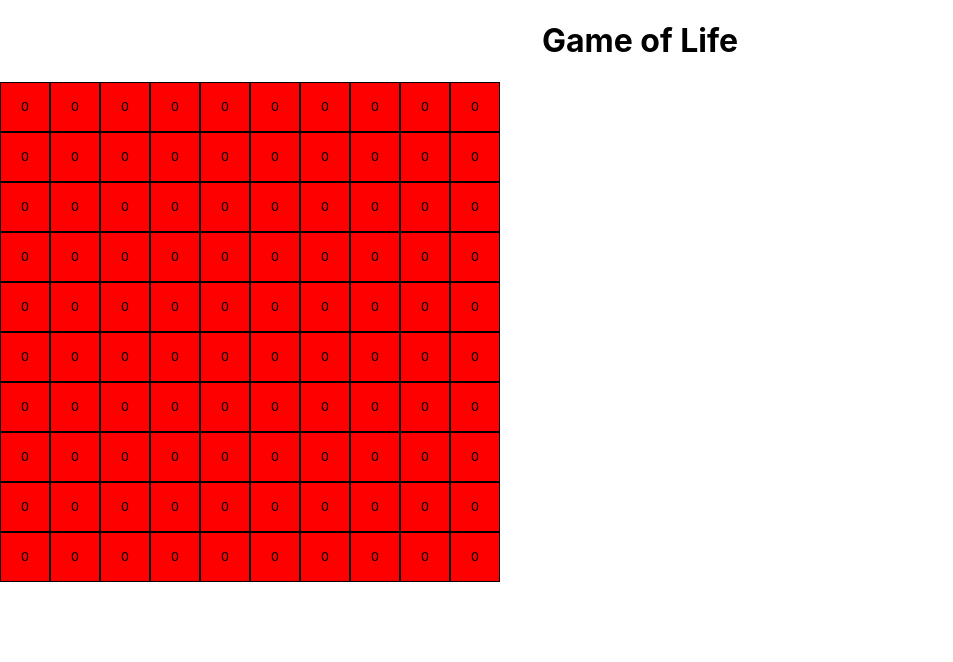
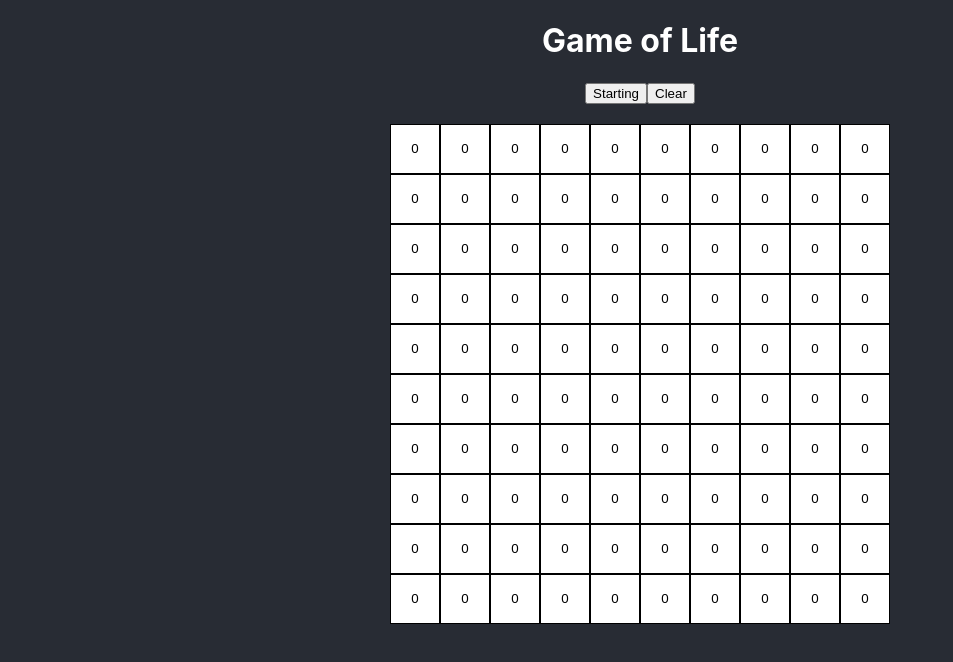
Before and after one commit to CovaciRao/GameOfLife, a React (Create React App) app: page / in a window 1280 px wide. Shown: the top 662 px of the page, without its empty margins (0-953 px from the left). Built offline with nearby package versions, Linux system fonts and the light colour scheme.

Commit message:
adding toggle start and clear button and new styles

```diff
--- a/src/App.css
+++ b/src/App.css
@@ -37,21 +37,30 @@
   }
 }
 
+body {
+  background-color: #282c34;
+}
+
 .matrix {
-  margin: 0 auto;
+  margin-top:20px;
 }
 
 .rows {
   display: flex;
+  justify-content: center;
+}
+
+h1 {
+  color: white;
 }
 
 .cell {
   width: 50px;
   height: 50px;
-  background-color: red;
+  background-color: white;
   border: 1px solid black;
 }
 
 .cell-alive{
-  background-color: black;;
+  background-color: fuchsia;
 }
--- a/src/components/Matrix/Matrix.tsx
+++ b/src/components/Matrix/Matrix.tsx
@@ -3,7 +3,8 @@ import React, { Component } from 'react';
 
 
 interface State {
-  matrix: boolean[][];
+  matrix: boolean[][],
+  gameState: boolean,
 }
 
 class Matrix extends Component<{}, State> {
@@ -11,6 +12,7 @@ class Matrix extends Component<{}, State> {
     super(props);
     this.state = {
       matrix: this.fillArray(),
+      gameState: false,
     }
 }
 
@@ -22,6 +24,19 @@ fillArray = () => {
   return newMatrix;
 }
 
+handleStartGame = (ev: React.MouseEvent<HTMLButtonElement>) => {
+  const currentState = this.state.gameState;
+  this.setState({
+    gameState: !currentState,
+  })
+}
+
+handleClear  = (ev: React.MouseEvent<HTMLButtonElement>) => {
+  this.setState({
+    matrix: this.fillArray(),
+  })
+}
+
 handleChange = (ev: React.MouseEvent<HTMLButtonElement>, indexColumn: number, indexRow: number) => {
   const matrixClone = this.state.matrix;
   matrixClone[indexRow][indexColumn] = !matrixClone[indexRow][indexColumn];
@@ -29,6 +44,7 @@ handleChange = (ev: React.MouseEvent<HTMLButtonElement>, indexColumn: number, in
   this.setState({
     matrix: matrixClone.slice()
   })
+
 }
 
 getNeighbours(indexRow: number, indexColumn: number) {
@@ -89,6 +105,14 @@ getNeighbours(indexRow: number, indexColumn: number) {
     left= m[indexRow][indexColumn-1];
     lefBottom = m[indexRow+1][indexColumn-1];
     bottom = m[indexRow+1][indexColumn];
+  } else if(indexRow == lengthRow -1 && indexColumn == lengthRow -1) {
+    leftTop = m[indexRow-1][indexColumn-1];
+    left= m[indexRow][indexColumn-1];
+    top = m[indexRow-1][indexColumn];
+  } else if(indexRow == lengthRow -1 && indexColumn == 0) {
+    top = m[indexRow-1][indexColumn];
+    rightTop = m[indexRow-1][indexColumn+1];
+    right = m[indexRow][indexColumn+1];
   }
 
   neighbours.push(top)
@@ -103,42 +127,6 @@ getNeighbours(indexRow: number, indexColumn: number) {
   console.log(neighbours)
   console.log('row',lengthColumn)
   console.log('col',lengthRow)
-
-
-  // if(indexRow == 0) {
-  //   var left= m[indexRow][indexColumn-1];
-  //   var lefBottom = m[indexRow+1][indexColumn-1];
-  //   var bottom = m[indexRow+1][indexColumn];
-  //   var right = m[indexRow][indexColumn+1];
-  //   var rightBottom = m[indexRow+1][indexColumn+1];
-  // }
-
-  // if(indexRow == lengthColumn - 1) {
-  //   var leftTop = m[indexRow-1][indexColumn-1];
-  //   var left= m[indexRow][indexColumn-1];
-  //   var top = m[indexRow-1][indexColumn];
-  //   var rightTop = m[indexRow+1][indexColumn+1];
-  //   var right = m[indexRow][indexColumn+1];
-  // }
-
-  // if(indexColumn == 0) {
-  //   var top = m[indexRow-1][indexColumn];
-  //   var bottom = m[indexRow+1][indexColumn];
-  //   var rightTop = m[indexRow+1][indexColumn+1];
-  //   var right = m[indexRow][indexColumn+1];
-  //   var rightBottom = m[indexRow+1][indexColumn+1];
-  // }
-
-  // if(indexColumn == lengthRow - 1) {
-  //   var leftTop = m[indexRow-1][indexColumn-1];
-  //   var left= m[indexRow][indexColumn-1];
-  //   var lefBottom = m[indexRow+1][indexColumn-1];
-  //   var top = m[indexRow-1][indexColumn];
-  //   var bottom = m[indexRow+1][indexColumn];
-  // }
-
-
-
 }
 
 componentDidMount() {
@@ -150,13 +138,17 @@ componentDidMount() {
     return (
       <React.Fragment>
         <h1>Game of Life</h1>
+        <button onClick={(ev) => this.handleStartGame(ev)}>{!this.state.gameState ? 'Starting' : 'Stop'}</button>
+        <button onClick={(ev) => this.handleClear(ev)}>
+          Clear
+        </button>
         <div className="matrix">
           {this.state.matrix && this.state.matrix.map((itemRow, indexRow) => {
             return(
               <div className="rows">
                 {itemRow.map((itemColumn, indexColumn)=> {
                   return(
-                  <button className="cell" onClick={(ev) => this.handleChange(ev, indexColumn, indexRow)}>
+                  <button className={!itemColumn ? 'cell' : 'cell cell-alive'} onClick={(ev) => this.handleChange(ev, indexColumn, indexRow)}>
                     <span>{!itemColumn ? '0' : '1'}</span>
                   </button>
                   );
```
